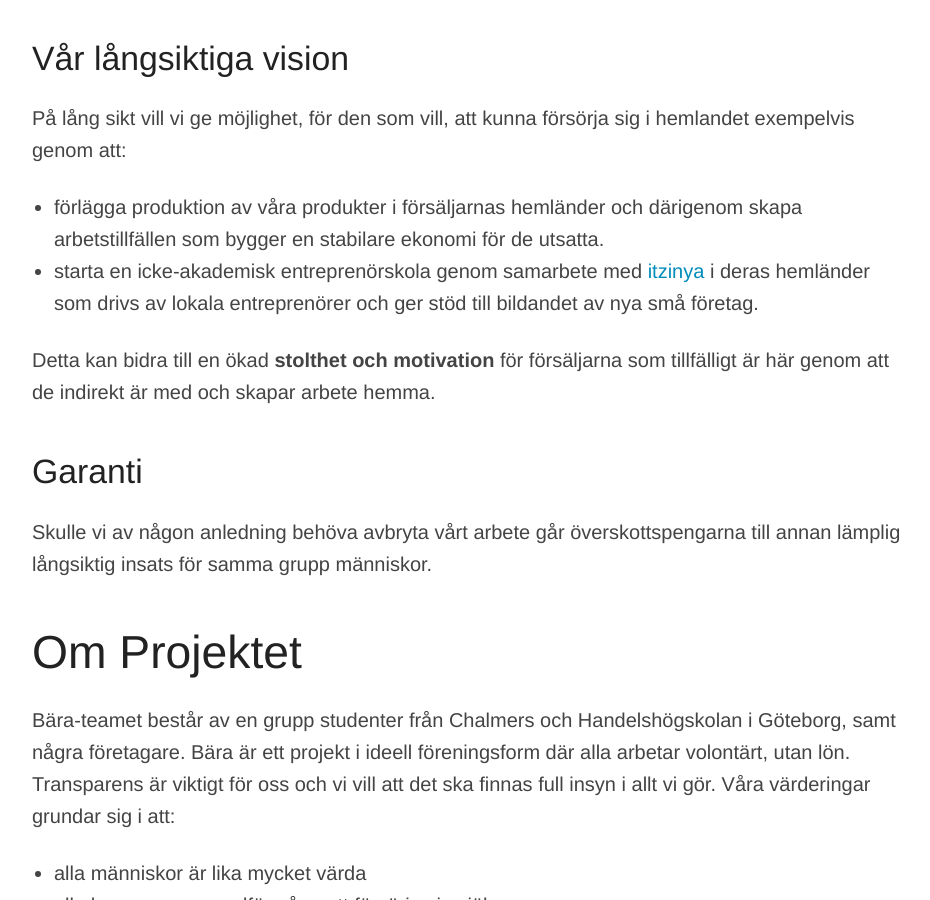
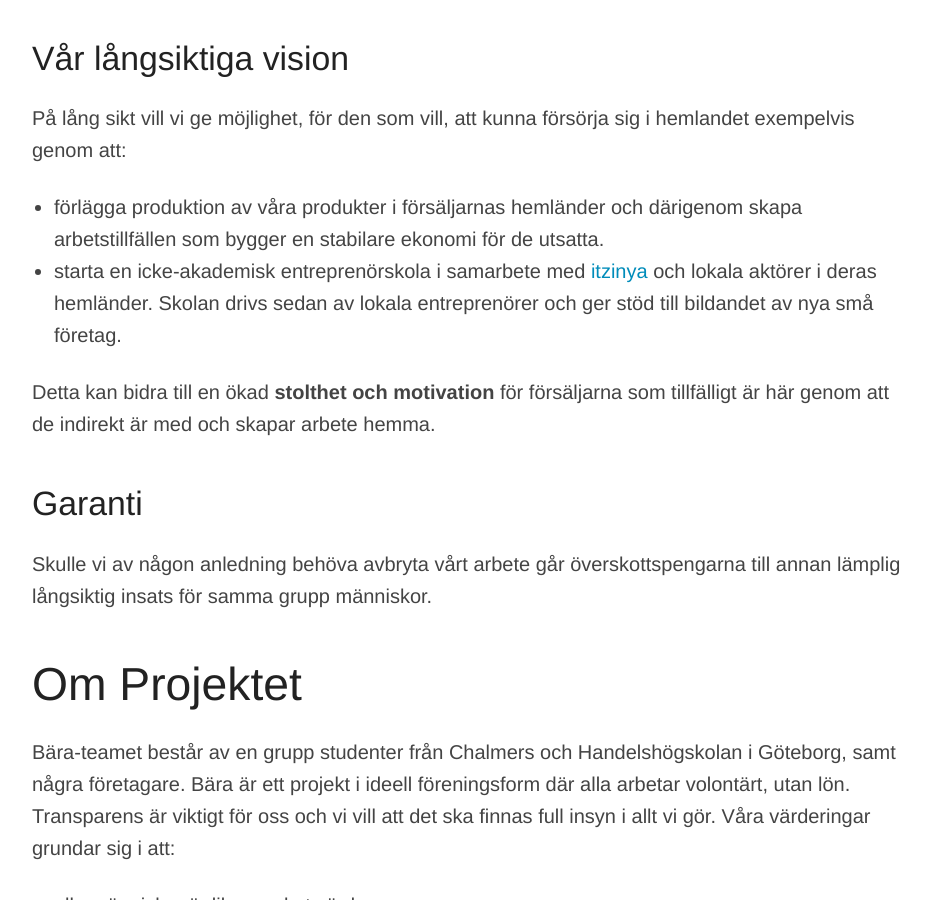
Before and after one commit to bara-se/bara-se.github.io, a Jekyll site: the page built from _posts/0100-01-01-index.md, in a window 1280 px wide and 900 px high, scrolled down 2018 px. Shown: the whole window, without its empty margins (168-1098 px from the left). Built offline with Jekyll 4.4.1, drawn with Linux system fonts in a browser that asks for light colours.

Commit message:
Update 0100-01-01-index.md

```diff
--- a/_posts/0100-01-01-index.md
+++ b/_posts/0100-01-01-index.md
@@ -38,7 +38,7 @@ Utbildningen tillhandahålls av [itzinya AB](http://www.itzinya.com) som skrädd
 På lång sikt vill vi ge möjlighet, för den som vill, att kunna försörja sig i hemlandet exempelvis genom att:
 
 - förlägga produktion av våra produkter i försäljarnas hemländer och därigenom skapa arbetstillfällen som bygger en stabilare ekonomi för de utsatta.
-- starta en icke-akademisk entreprenörskola genom samarbete med [itzinya](http://www.itzinya.com) i deras hemländer som drivs av lokala entreprenörer och ger stöd till bildandet av nya små företag.
+- starta en icke-akademisk entreprenörskola i samarbete med [itzinya](http://www.itzinya.com) och lokala aktörer i deras hemländer. Skolan drivs sedan av lokala entreprenörer och ger stöd till bildandet av nya små företag.
 
 Detta kan bidra till en ökad **stolthet och motivation** för försäljarna som tillfälligt är här genom att de indirekt är med och skapar arbete hemma.
 
```
